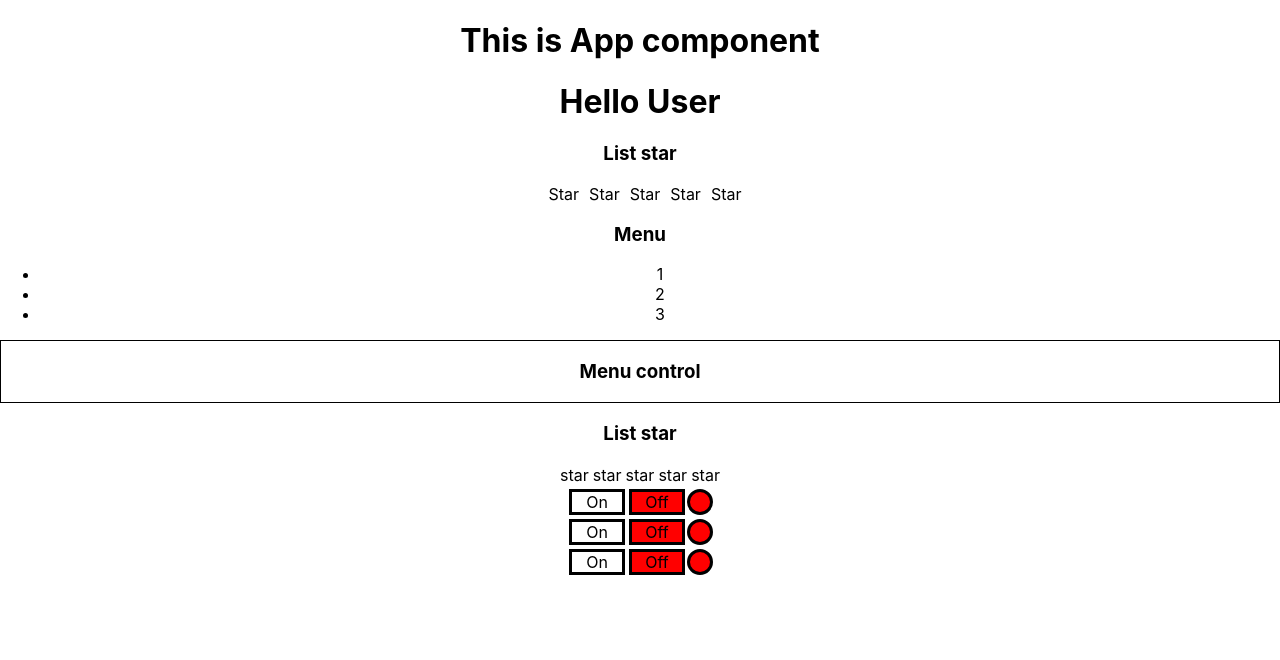
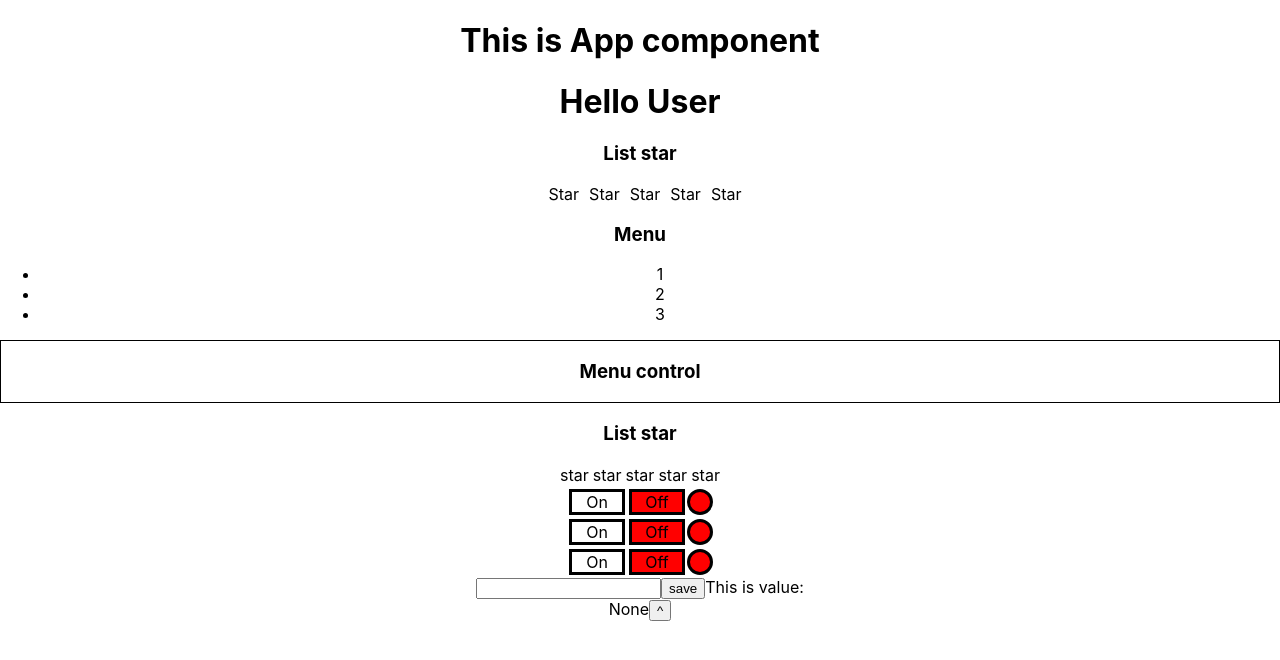
Before and after one commit to AntonKrasouski88/react_cabzda, a React (Create React App) app: page / in a window 1280 px wide. Shown: the top 660 px of the page. Built offline with nearby package versions, Linux system fonts and the light colour scheme.

Commit message:
added Selected component

```diff
--- a/src/App.tsx
+++ b/src/App.tsx
@@ -6,13 +6,20 @@ import {OnOff} from "./Components/OnOff/OnOff"
 import UncontrolledAccordion from "./Components/Accordion/UncontrolledAccordion";
 import {UncontrolledRating} from './Components/Rating/UncontolledRating'
 import {ControledOnOff} from './Components/OnOff/ContoledOnOff'
+import Input from './Components/Input/Input';
+import Select from './Components/Selecte/Select';
 
-
+export type ItemType ={
+    id: number,
+    city: string,
+}
 function App() {
 
     const [statusRating, setStatusRating] = useState<RatingType>(0);
     const [collapsedAccordion, setCollapsedAccordion] = useState<boolean>(false);
     const [conditionOnOff,setConditionOnOff] = useState<boolean>(false);
+    const itemsSelect: ItemType[] = [{id: 1, city: 'Minsk'}, {id: 2, city: 'Brest'}, {id:3, city: 'Grodno'}]
+    const [value, setValue] = useState('None');
 
     return (
         <div className={'App'}>
@@ -30,6 +37,8 @@ function App() {
                 changeConditione = {setConditionOnOff}/>
             <OnOff />
             <OnOff />
+            <Input />
+            <Select items={itemsSelect} value = {value} onChangeValue={setValue}/>
         </div>
     );
 }
--- /dev/null
+++ b/src/Components/Input/Input.tsx
@@ -0,0 +1,22 @@
+import React, { useRef, useState } from 'react';
+
+
+const Input = () => {
+
+    const [value,setValue] = useState('')
+    const val = useRef<HTMLInputElement>(null);
+    const onClickHandler = () => {
+        const el = val.current  as HTMLInputElement;
+        setValue(el.value)
+    }
+
+    return (
+        <div>
+            <input ref={val} />
+            <button onClick={onClickHandler}>save</button>
+            This is value: {value}
+        </div>
+    );
+};
+
+export default Input;
--- a/src/Components/Rating/Rating.tsx
+++ b/src/Components/Rating/Rating.tsx
@@ -52,3 +52,5 @@ let Star = (props: StarPropsType) => {
     }
    return <span style = {styleStar} onClick = {()=>props.changeRating(props.value)}>{props.selected ? <b> Star </b>: 'Star'}</span>
 }
+
+//"../src/**/*.stories.mdx",
--- /dev/null
+++ b/src/Components/Selecte/Select.module.css
@@ -0,0 +1,3 @@
+.item {
+    list-style: none;
+}
--- /dev/null
+++ b/src/Components/Selecte/Select.tsx
@@ -0,0 +1,37 @@
+import React, { useState } from 'react';
+import { ItemType } from '../../App';
+import style from './Select.module.css'
+
+type SelectPropsType = {
+    items: ItemType[],
+    value: string,
+    onChangeValue: Function
+}
+
+const Select = (props: SelectPropsType) => {
+    const [select, setSelect] = useState(false);
+    const selectMenu = props.items.map(el => {
+    const onClickHandler = () => {
+            props.onChangeValue(el.city)
+            setSelect(false);
+        }
+        return (
+            <li key={el.id} onClick = {onClickHandler} className={style.item}>
+                {el.id}. City: {el.city}
+            </li>
+        )
+    })
+    const onClickMenuHandler = () => {
+        setSelect(!select)
+    }
+
+
+    return (
+        <div>
+            <div>{props.value}<button onClick={onClickMenuHandler}>^</button></div>
+            {select ? selectMenu : ''}
+        </div>
+    );
+};
+
+export default Select;
```
Also changed, not shown: 1 other file (tests, documents, lock files or other folders).
